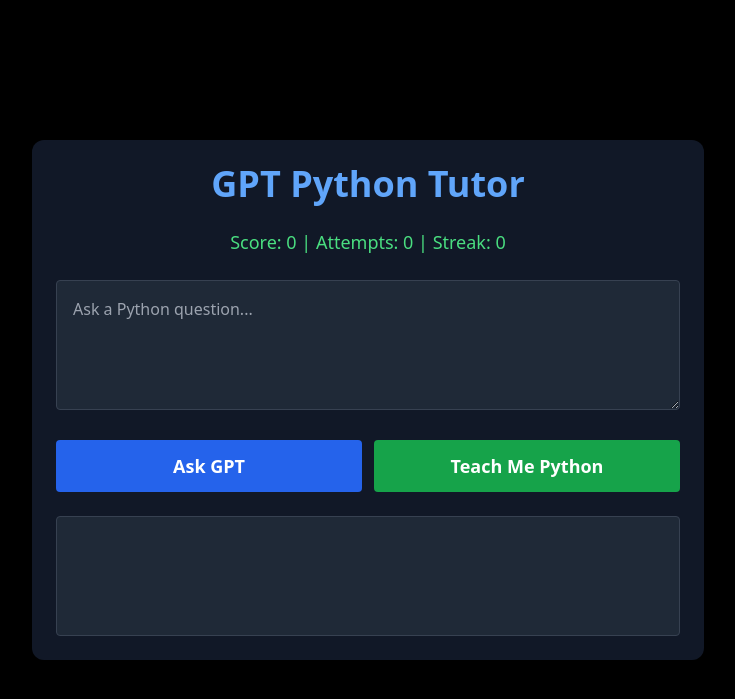
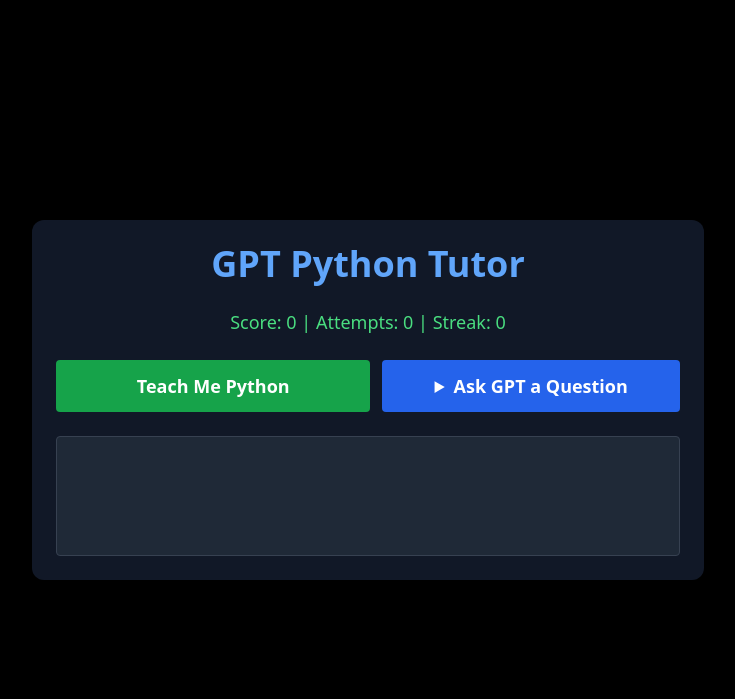
Before and after one commit to redbirk-dev/gpt-python-tutor, a Flask app: page / in a window 1280 px wide. Shown: the top 699 px of the page, without its empty margins (272-1007 px from the left). Run offline with Flask 3, Linux system fonts and the light colour scheme; some libraries are stand-ins or nearby versions.

Commit message:
Move Ask GPT to dropdown and prioritize multiple choice mode

```diff
--- a/templates/index.html
+++ b/templates/index.html
@@ -13,15 +13,17 @@
       Score: <span id="score">0</span> | Attempts: <span id="attempts">0</span> | Streak: <span id="streak">0</span>
     </div>
 
-    <textarea id="prompt" placeholder="Ask a Python question..." class="w-full p-4 rounded bg-gray-800 text-white border border-gray-700 focus:outline-none focus:ring-2 focus:ring-blue-500" rows="4"></textarea>
-
     <div class="flex flex-col sm:flex-row gap-3">
-      <button onclick="askGPT()" class="flex-1 bg-blue-600 hover:bg-blue-700 text-white py-3 px-4 rounded text-lg font-semibold">
-        Ask GPT
-      </button>
-      <button onclick="startLesson()" class="flex-1 bg-green-600 hover:bg-green-700 text-white py-3 px-4 rounded text-lg font-semibold">
+      <button onclick="startLesson()" class="w-full bg-green-600 hover:bg-green-700 text-white py-3 px-4 rounded text-lg font-semibold">
         Teach Me Python
       </button>
+      <details class="w-full">
+        <summary class="cursor-pointer bg-blue-600 hover:bg-blue-700 text-white py-3 px-4 rounded text-lg font-semibold text-center">Ask GPT a Question</summary>
+        <div class="mt-3 space-y-2">
+          <textarea id="prompt" placeholder="Ask a Python question..." class="w-full p-4 rounded bg-gray-800 text-white border border-gray-700 focus:outline-none focus:ring-2 focus:ring-blue-500" rows="4"></textarea>
+          <button onclick="askGPT()" class="w-full bg-blue-500 hover:bg-blue-600 text-white py-2 px-4 rounded">Ask</button>
+        </div>
+      </details>
     </div>
 
     <div id="response" class="whitespace-pre-wrap bg-gray-800 text-sm p-4 rounded border border-gray-700 font-mono min-h-[120px] transition-all duration-300 ease-in-out"></div>
@@ -82,7 +84,6 @@
         headers: { 'Content-Type': 'application/json' },
         body: JSON.stringify({
           prompt: "Generate an intermediate to advanced Python multiple choice question that tests real understanding of Python logic, functions, or behavior. Format it as raw JSON like this: {\"question\": \"...\", \"options\": [\"A. ...\", \"B. ...\", \"C. ...\", \"D. ...\"], \"answer\": \"B. ...\"}. Include Python code that must be reasoned through (e.g., nested logic, loops, or function calls). Do NOT include any explanation or extra text — only valid JSON."
-
         })
       });
       const data = await res.json();
@@ -122,7 +123,6 @@
       }
     }
 
-    // On load, update the UI
     updateStats();
   </script>
 </body>
```
